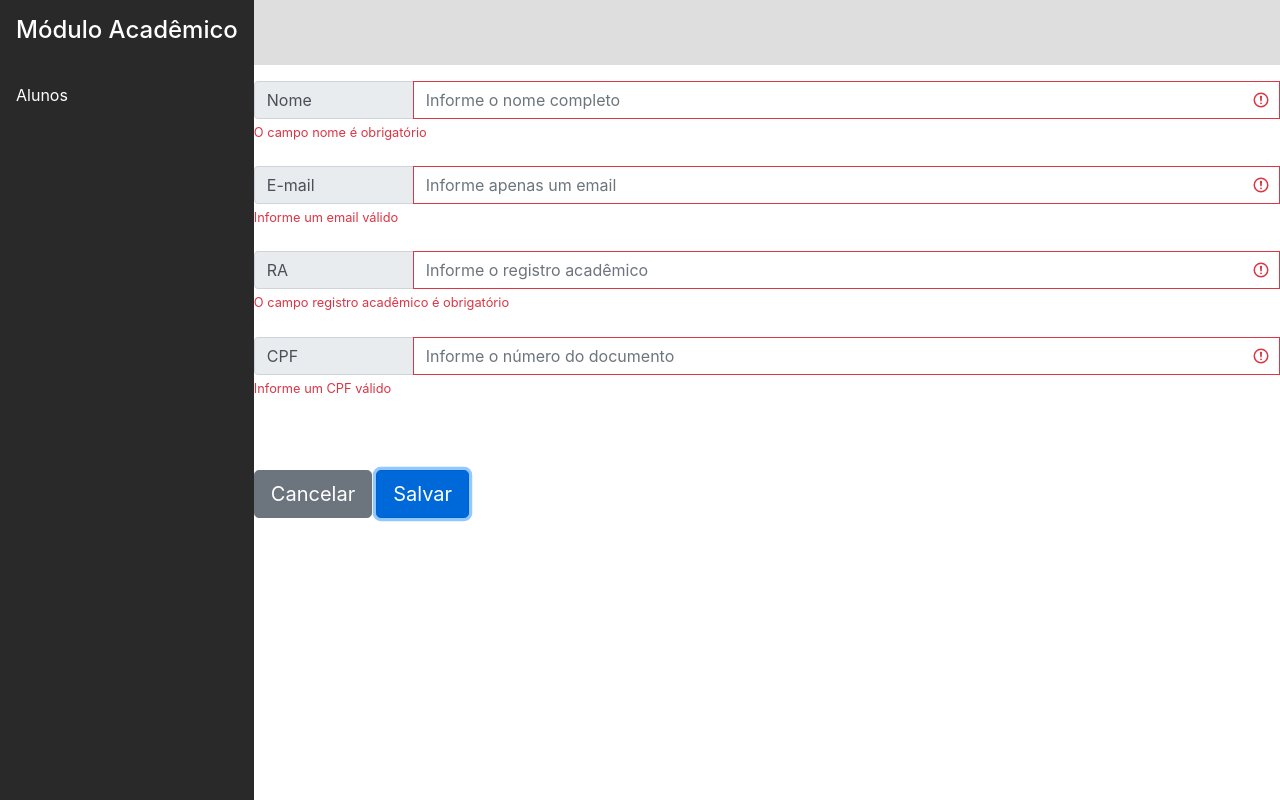
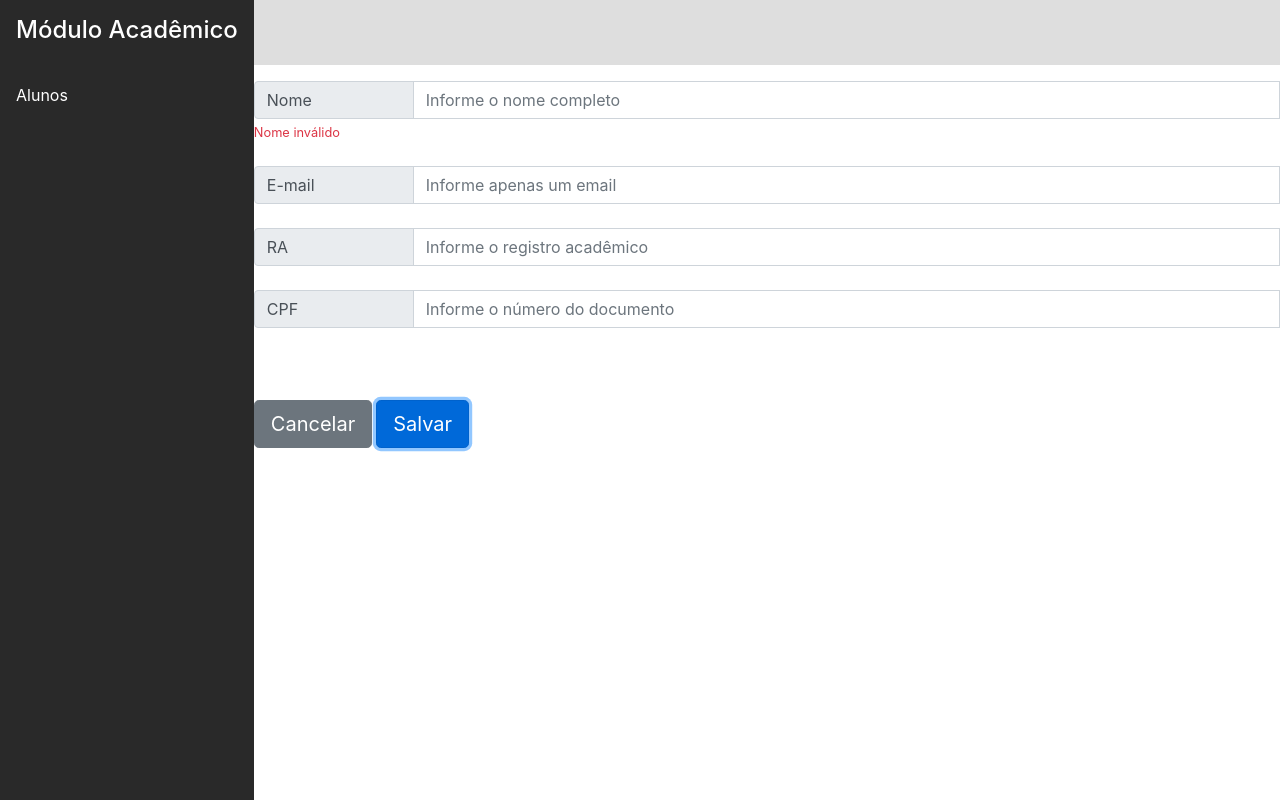
Before and after one commit to rossanorb/ga, a Vue app in the folder app/: page /novo in a window 1280 px wide. Both pictures are taken after a click on the button "Salvar". Built offline with nearby package versions, Linux system fonts and the light colour scheme.

Commit message:
edição aluno

```diff
--- a/app/src/assets/css/app.scss
+++ b/app/src/assets/css/app.scss
@@ -118,6 +118,12 @@
 			.input-group-text {
 				width: 10em;
 			}
+
+			form {
+				.error{
+					display: block;
+				}
+			}
 		}
   	}
   }
--- a/app/src/components/Create.vue
+++ b/app/src/components/Create.vue
@@ -5,17 +5,14 @@
         <!-- {{response}} -->
         <div class="row">
                 <div class="col-md-12">
-                    <form :class="{
-                        'needs-validation was-validated': validated == true,
-                        'needs-validation': validate = false
-                    }">
+                    <form>
                         <div class="form-group row">
                             <div class="input-group mb-2">
                                 <div class="input-group-prepend">
                                     <div class="input-group-text">Nome</div>
                                 </div>
-                                <input type="text" class="form-control" id="name" v-model="form.name" name="name" placeholder="Informe o nome completo" required="">
-                                <div class="invalid-feedback">O campo nome é obrigatório</div>
+                                <input type="text" class="form-control" id="name" v-model="form.name" name="name" placeholder="Informe o nome completo">
+                                <div :class="{'invalid-feedback': error.name == false,'invalid-feedback error': error.name == true}">Nome inválido</div>
                             </div>
                         </div>
 
@@ -24,8 +21,8 @@
                                 <div class="input-group-prepend">
                                     <div class="input-group-text">E-mail</div>
                                 </div>
-                                <input type="email" class="form-control" id="email" name="email" v-model="form.email" placeholder="Informe apenas um email" required="">
-                                <div class="invalid-feedback">Informe um email válido</div>
+                                <input type="email" class="form-control" id="email" name="email" v-model="form.email" placeholder="Informe apenas um email">
+                                <div :class="{'invalid-feedback': error.email == false,'invalid-feedback error': error.email == true}">Email inválido</div>
                             </div>
                         </div>
 
@@ -34,11 +31,10 @@
                                 <div class="input-group-prepend">
                                     <div class="input-group-text">RA</div>
                                 </div>
-                                <input type="text" class="form-control" id="ra" name="ra" v-model="form.ra" placeholder="Informe o registro acadêmico" pattern="\d*"
-                                    :required="this.id ? false : true"
+                                <input type="text" class="form-control" id="ra" name="ra" v-model="form.ra" maxlength="10" placeholder="Informe o registro acadêmico"
                                     :disabled="this.id ? true : false"
                                 >
-                                <div class="invalid-feedback">O campo registro acadêmico é obrigatório</div>
+                                <div :class="{'invalid-feedback': error.ra == false,'invalid-feedback error': error.ra == true}" >Registro acadêmico inválido</div>
                             </div>
                         </div>
 
@@ -47,11 +43,10 @@
                                 <div class="input-group-prepend">
                                     <div class="input-group-text">CPF</div>
                                 </div>
-                                <input type="text" class="form-control" id="cpf" name="cpf" v-model="form.cpf" placeholder="Informe o número do documento" pattern="[0-9]{3}.[0-9]{3}.[0-9]{3}-[0-9]{2}"
+                                <input type="text" class="form-control" id="cpf" name="cpf" v-model="form.cpf" maxlength="14" placeholder="Informe o número do documento"
                                     :disabled="this.id ? true : false"
-                                    :required="this.id ? false : true"
                                 >
-                                <div class="invalid-feedback">Informe um CPF válido</div>
+                                <div :class="{'invalid-feedback': error.cpf == false,'invalid-feedback error': error.cpf == true}">CPF válido</div>
                             </div>
                         </div>
                    </form>
@@ -78,6 +73,12 @@ export default {
                 email: null,
                 ra: null,
                 cpf: null
+            },
+            error: {
+                name: false,
+                email: false,
+                cpf: false,
+                ra: false
             },
             validated: false,
             wasUpdated: false
@@ -115,17 +116,40 @@ export default {
     methods: {
         ...mapActions('student', ['find']),
         isValid() {
+            this.error = {
+                name: false,
+                email: false,
+                cpf: false,
+                ra: false
+            };
+
             if (!this.form.name) {
+                this.error.name = true;
                 return false;
             }
+
             if (!this.form.email) {
+                this.error.email = true;
                 return false;
             }
+            const mailformat = /^\w+([.-]?\w+)*@\w+([.-]?\w+)*(\.\w{2,3})+$/;
+            if (!this.form.email.match(mailformat)) {
+                this.error.email = true;
+                return false;
+            }
+
             if (!this.id) {
-                if (!this.form.ra) {
+                if (!this.form.ra || isNaN(this.form.ra)) {
+                    this.error.ra = true;
                     return false;
                 }
                 if (!this.form.cpf) {
+                    this.error.cpf = true;
+                    return false;
+                }
+                const cpfformat = /[0-9]{3}.[0-9]{3}.[0-9]{3}-[0-9]{2}/;
+                if (!this.form.cpf.match(cpfformat)) {
+                    this.error.cpf = true;
                     return false;
                 }
             }
@@ -139,6 +163,7 @@ export default {
                 }
 
                 if (this.id) {
+                    alert('enviar');
                     this.$store.dispatch('student/update', { form: this.form, id: this.id });
                     this.wasUpdated = true;
                 }
```
